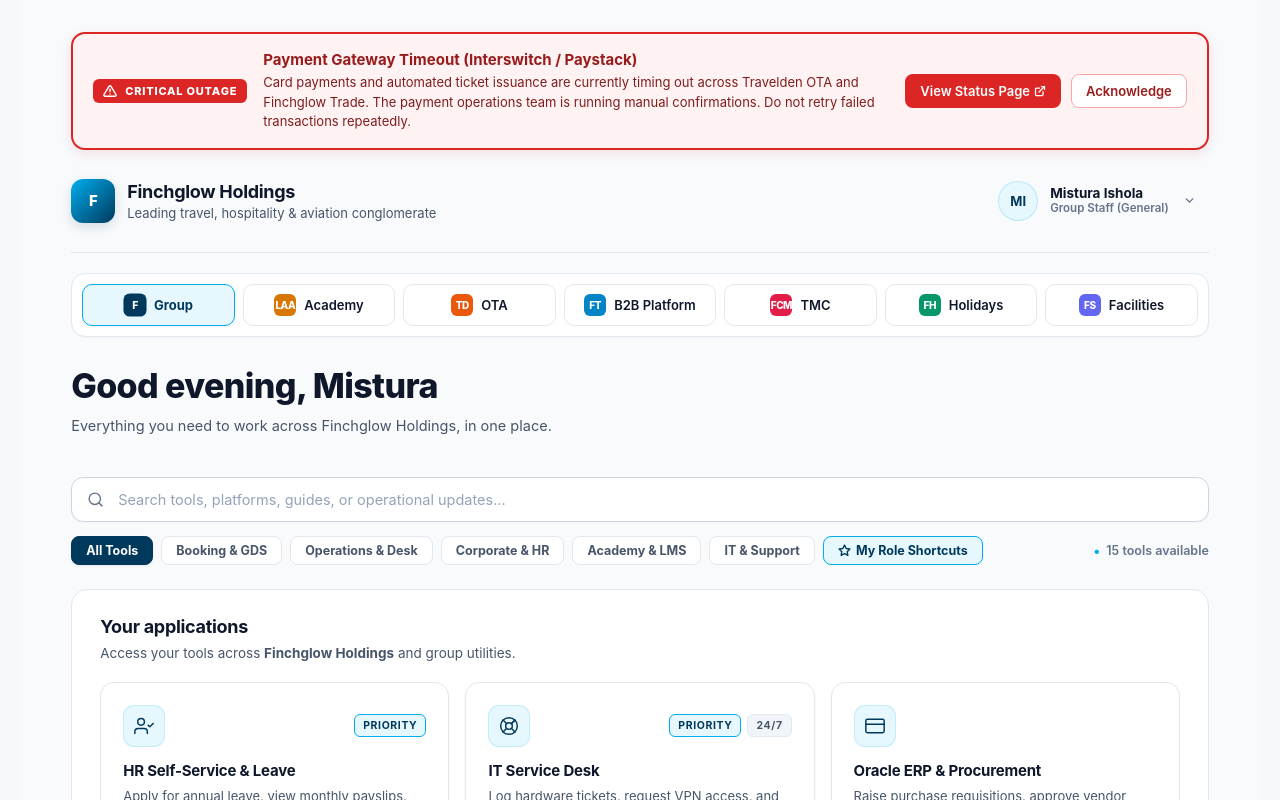
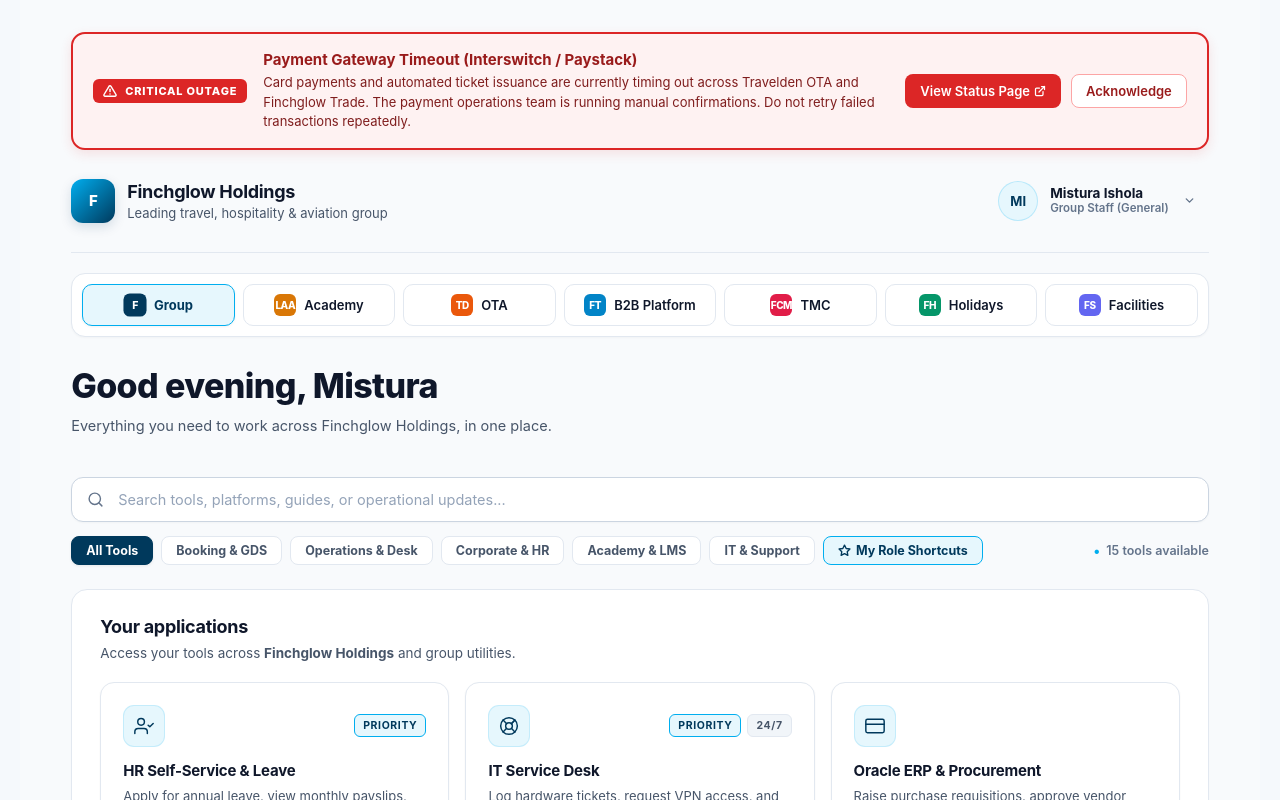
Before and after one commit to MisturaDev/finchglow-staff-portal, a React (Vite) app: page / in a window 1280 px wide. Shown: the top 800 px of the page. Built offline with nearby package versions, Linux system fonts and the light colour scheme.

Commit message:
update group tagline and simplify role dropdown title

```diff
--- a/src/components/RoleSwitcher/RoleSwitcher.tsx
+++ b/src/components/RoleSwitcher/RoleSwitcher.tsx
@@ -72,7 +72,7 @@
           aria-label="Select test persona for role-based view"
         >
           <div className="role-dropdown-header">
-            <span>SWITCH PERSONA / ROLE</span>
+            <span>SWITCH ROLE</span>
           </div>
 
           <div className="role-dropdown-list">
--- a/src/data/companies.ts
+++ b/src/data/companies.ts
@@ -12,7 +12,7 @@
     id: 'all',
     name: 'Finchglow Holdings',
     shortName: 'Group',
-    tagline: 'Leading travel, hospitality & aviation conglomerate',
+    tagline: 'Leading travel, hospitality & aviation group',
     brandColor: '#00AEEF',
     brandColorDark: '#00395C',
     brandColorSoft: '#E6F7FD',
```
